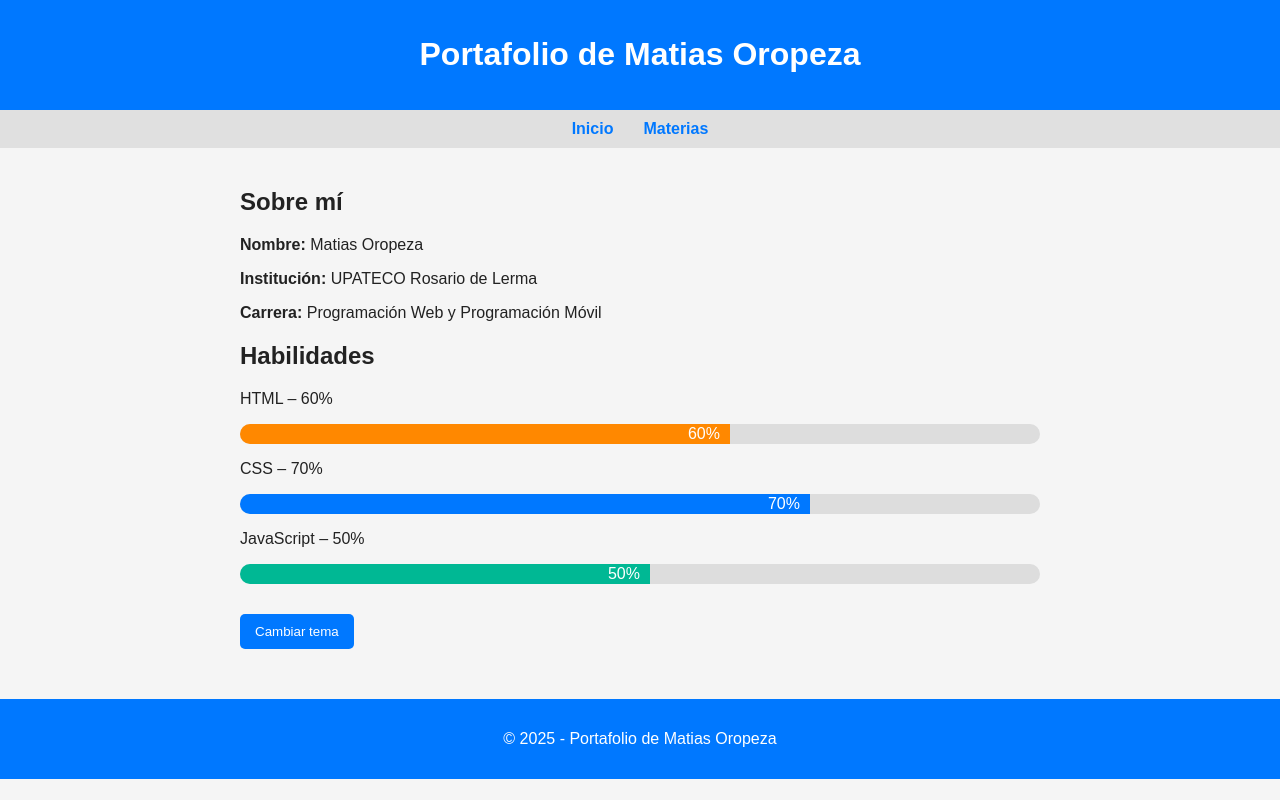
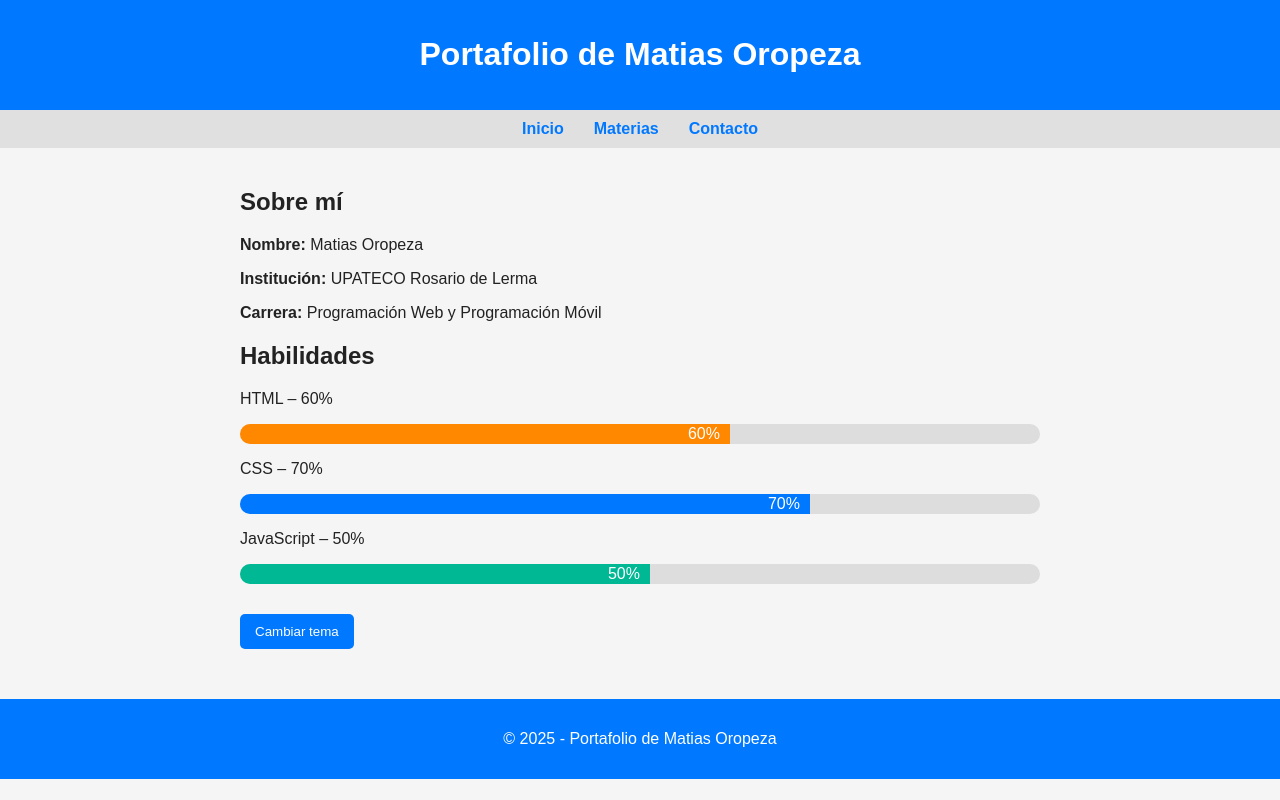
Before and after one commit to maty00905/portafolio-matias, a plain HTML site: page index.html in a window 1280 px wide. Drawn offline with Linux system fonts and the light colour scheme.

Commit message:
Update index.html

```diff
--- a/index.html
+++ b/index.html
@@ -102,10 +102,13 @@
     <h1>Portafolio de Matias Oropeza</h1>
 </header>
 
+<!-- ---------------- MENÚ ---------------- -->
 <div class="menu">
     <a href="index.html">Inicio</a>
     <a href="materias.html">Materias</a>
+    <a href="contacto.html">Contacto</a>
 </div>
+<!-- -------------------------------------- -->
 
 <div class="container">
     <h2>Sobre mí</h2>
```
